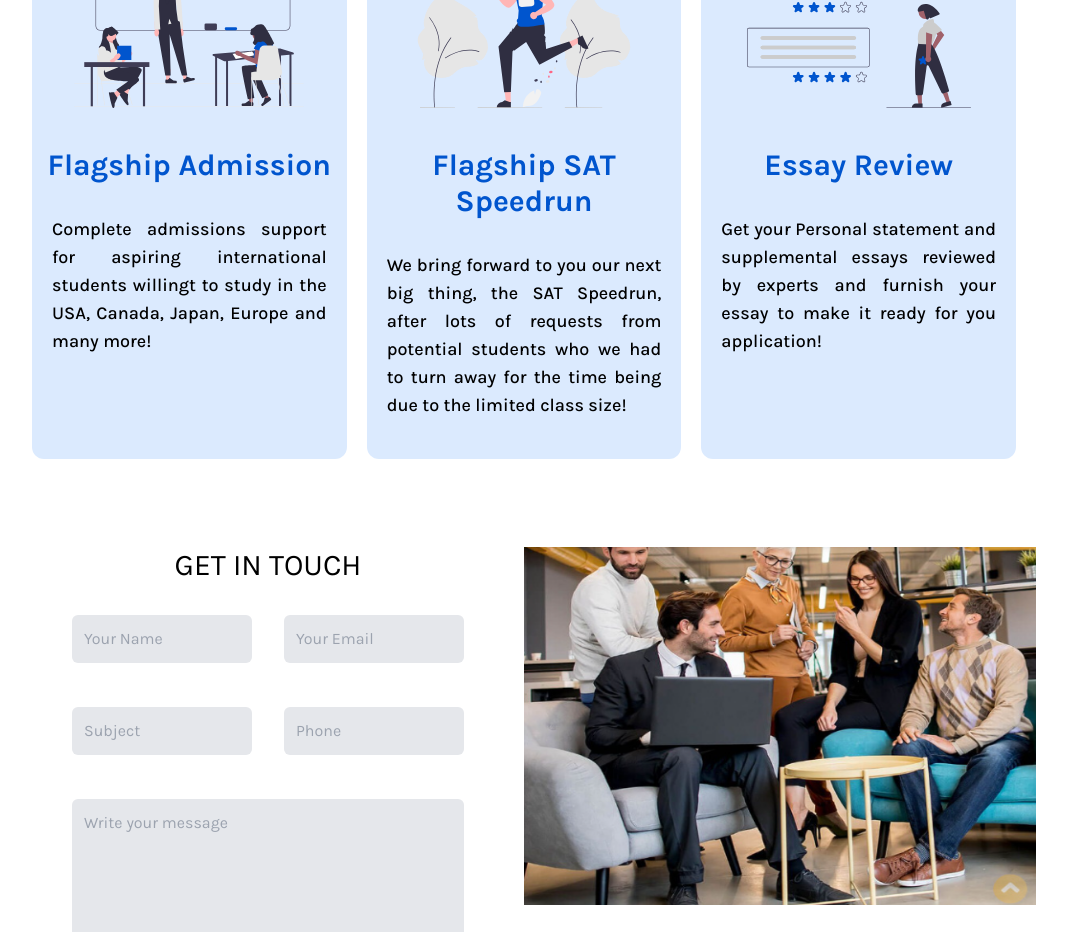
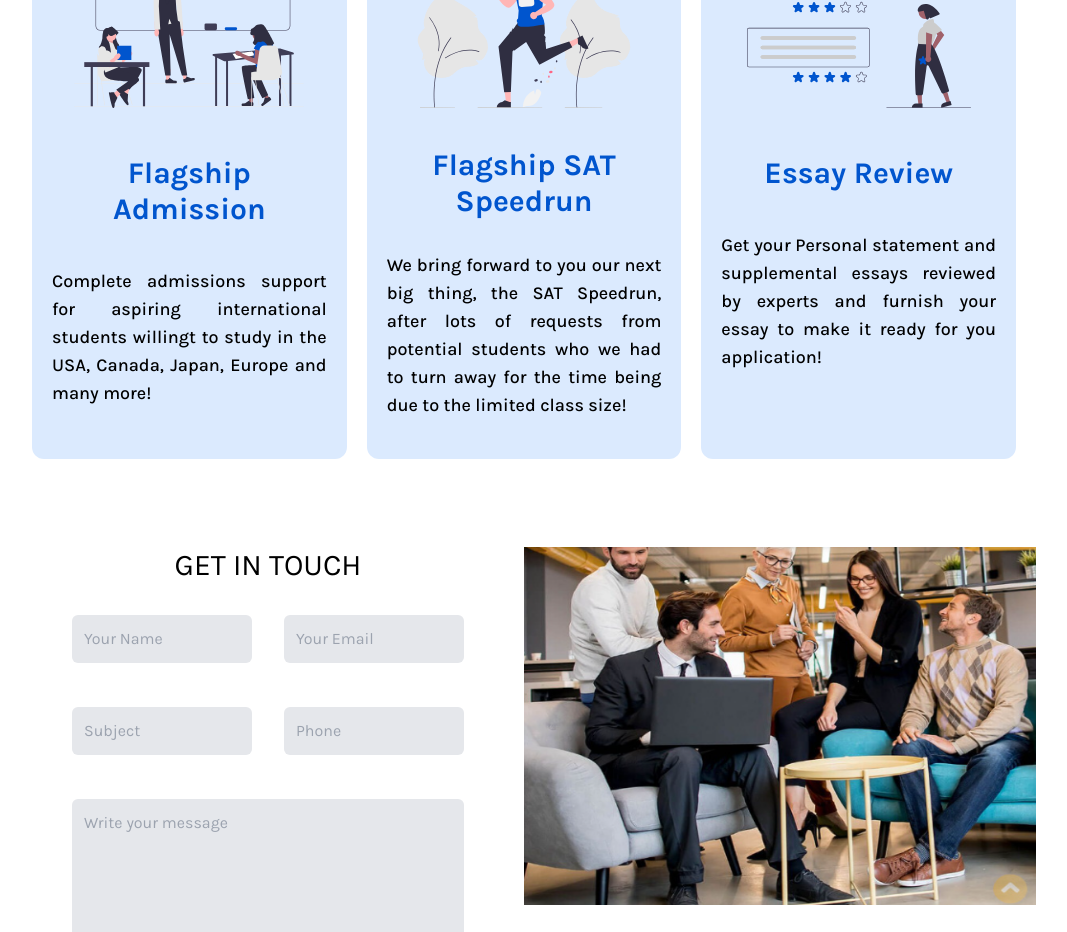
Before and after one commit to KaushikBaidya/rocketship, a Next.js app: page / in a window 1280 px wide. Shown: the part 940-1872 px from the top of the page, without its empty margins (116-1183 px from the left). Built offline with nearby package versions, Linux system fonts and the light colour scheme.

Commit message:
Update OurPrograms.js

```diff
--- a/pages/components/comps/OurPrograms.js
+++ b/pages/components/comps/OurPrograms.js
@@ -18,7 +18,7 @@
               <div className="p-5">
                 <Image src={teacher} width={250} height={150} alt="" />
               </div>
-              <h2 className="text-center text-[#0055CE] font-bold text-3xl p-3">
+              <h2 className="text-center text-[#0055CE] font-bold text-3xl p-5">
                 Flagship Admission
               </h2>
               <p className="text-justify font-medium text-lg p-5">
@@ -44,7 +44,7 @@
               <div className="p-5">
                 <Image src={review} width={250} height={150} alt="" />
               </div>
-              <h2 className="text-center text-[#0055CE] font-bold text-3xl p-3">
+              <h2 className="text-center text-[#0055CE] font-bold text-3xl p-5">
                 Essay Review
               </h2>
               <p className="text-justify font-medium text-lg p-5">
```
